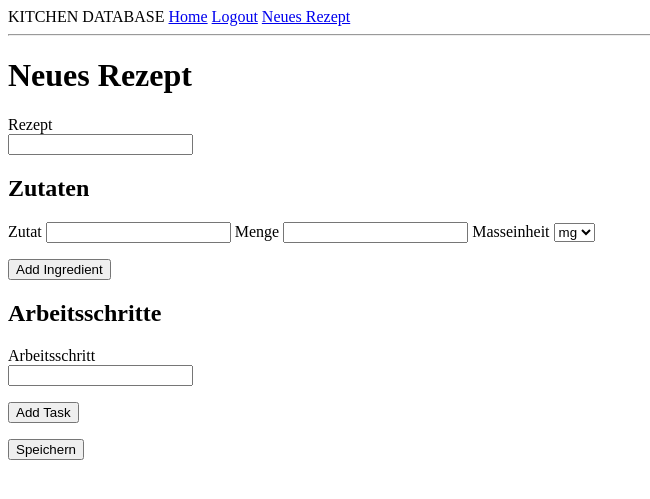
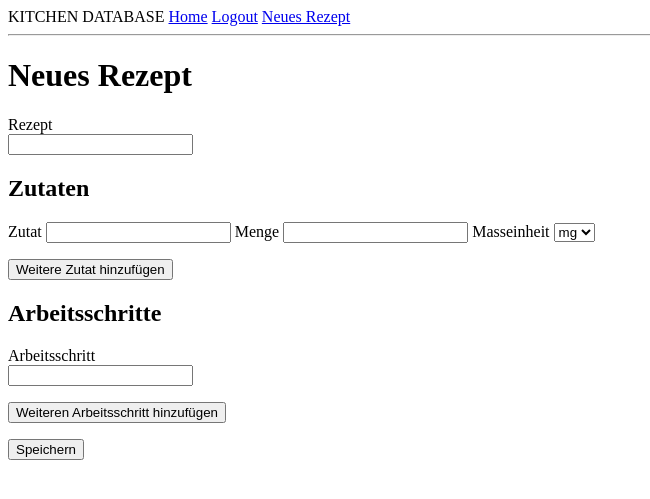
Before and after one commit to pascalrempfleripso/KITCHENDB, a Flask app: page /add_recipe in a window 1280 px wide. Shown: the top 499 px of the page, without its empty margins (0-650 px from the left). Run offline with Flask 3, Linux system fonts and the light colour scheme; the visitor is signed in with stand-in values (Sample User, id 1); parts of the project's set-up code (start-up, migrations or seed data) failed here and were passed over.

Commit message:
formatting add recipe 4

```diff
--- a/app/templates/add_recipe.html
+++ b/app/templates/add_recipe.html
@@ -41,7 +41,7 @@
         </div>
         {% endfor %}
     </div>
-    <button type="button" id="add-ingredient">Add Ingredient</button>
+    <button type="button" id="add-ingredient">Weitere Zutat hinzufügen</button>
 
     <h2>Arbeitsschritte</h2>
     <div id="tasks-container">
@@ -55,7 +55,7 @@
             </p>
         {% endfor %}
     </div>
-    <button type="button" id="add-task">Add Task</button>
+    <button type="button" id="add-task">Weiteren Arbeitsschritt hinzufügen</button>
     <p>{{ form.submit() }}</p>
 </form>
 
```
